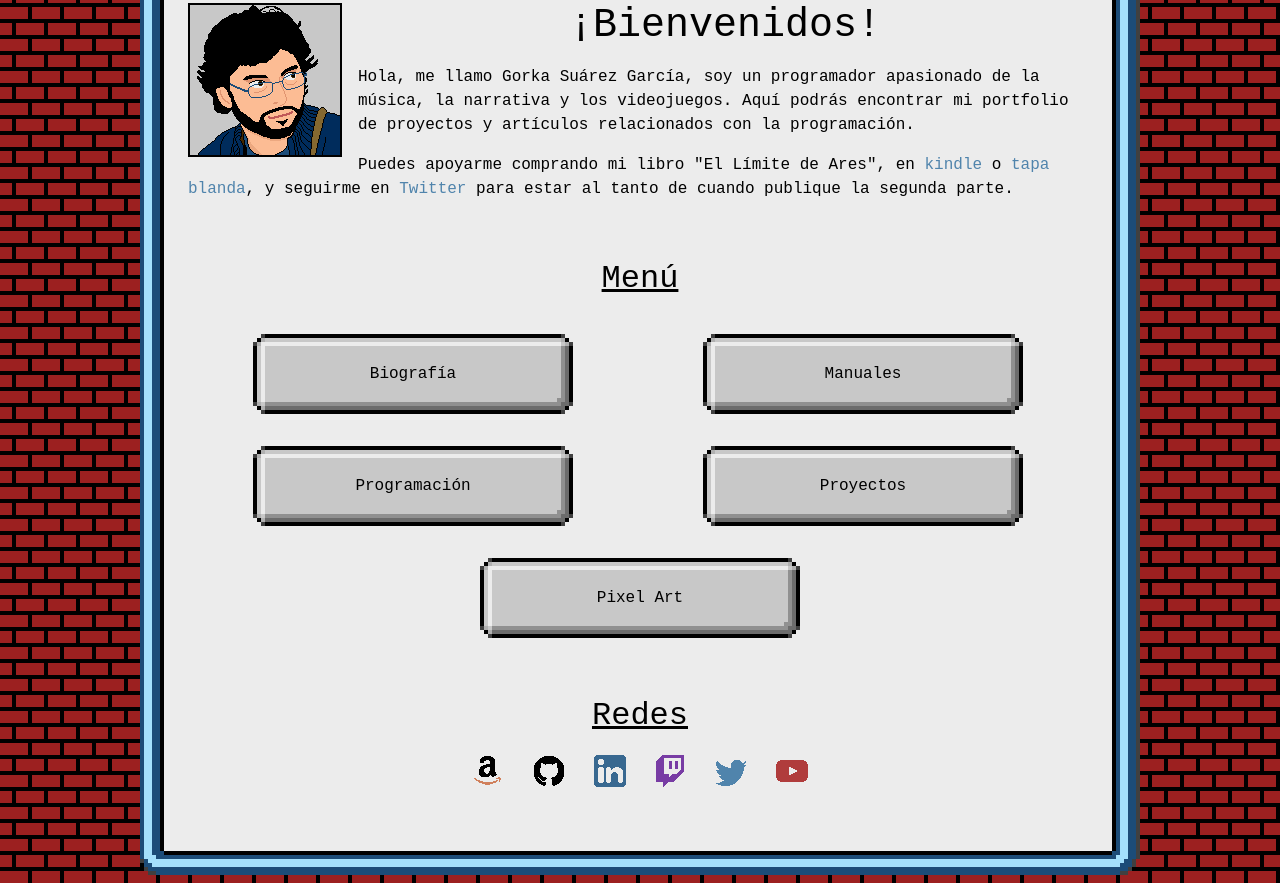
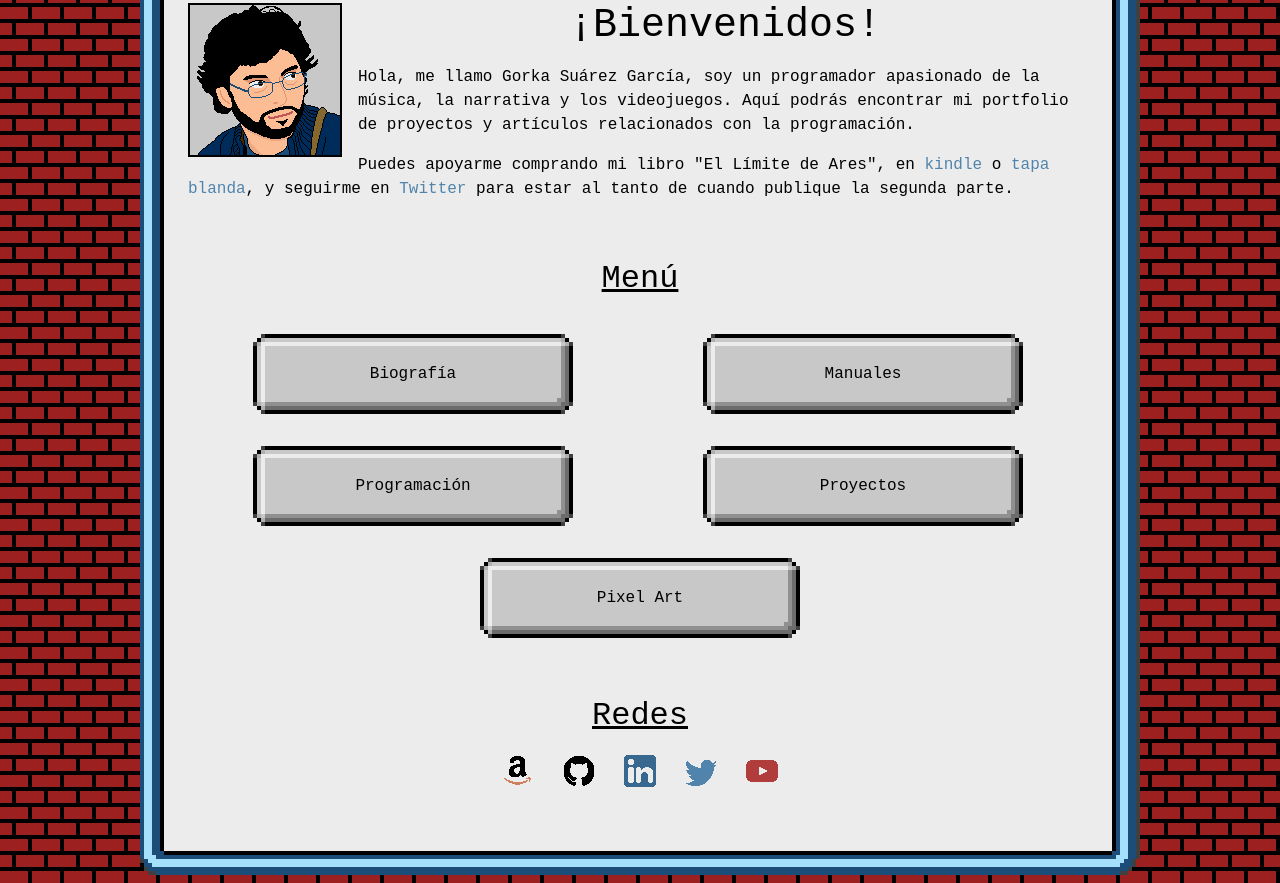
Before and after one commit to gorkinovich/gorkinovich.github.io, a plain HTML site: page index.html in a window 1280 px wide. Shown: the part 285-1168 px from the top of the page. Drawn offline with Linux system fonts and the light colour scheme.

Commit message:
Ocultando enlaces sin uso

```diff
--- a/index.html
+++ b/index.html
@@ -62,8 +62,8 @@
             <a href="https://github.com/gorkinovich" target="_blank"><img src="assets/icons/github.png" alt="GitHub" width="32" height="32"></a>
             &nbsp;
             <a href="https://www.linkedin.com/in/gorkasg" target="_blank"><img src="assets/icons/linkedin.png" alt="LinkedIn" width="32" height="32"></a>
-            &nbsp;
-            <a href="https://www.twitch.tv/hamperdine" target="_blank"><img src="assets/icons/twitch.png" alt="Twitch" width="32" height="32"></a>
+            <!-- &nbsp; -->
+            <!-- <a href="https://www.twitch.tv/hamperdine" target="_blank"><img src="assets/icons/twitch.png" alt="Twitch" width="32" height="32"></a> -->
             &nbsp;
             <a href="https://twitter.com/gorkinovich" target="_blank"><img src="assets/icons/twitter.png" alt="Twitter" width="32" height="32"></a>
             &nbsp;
```
